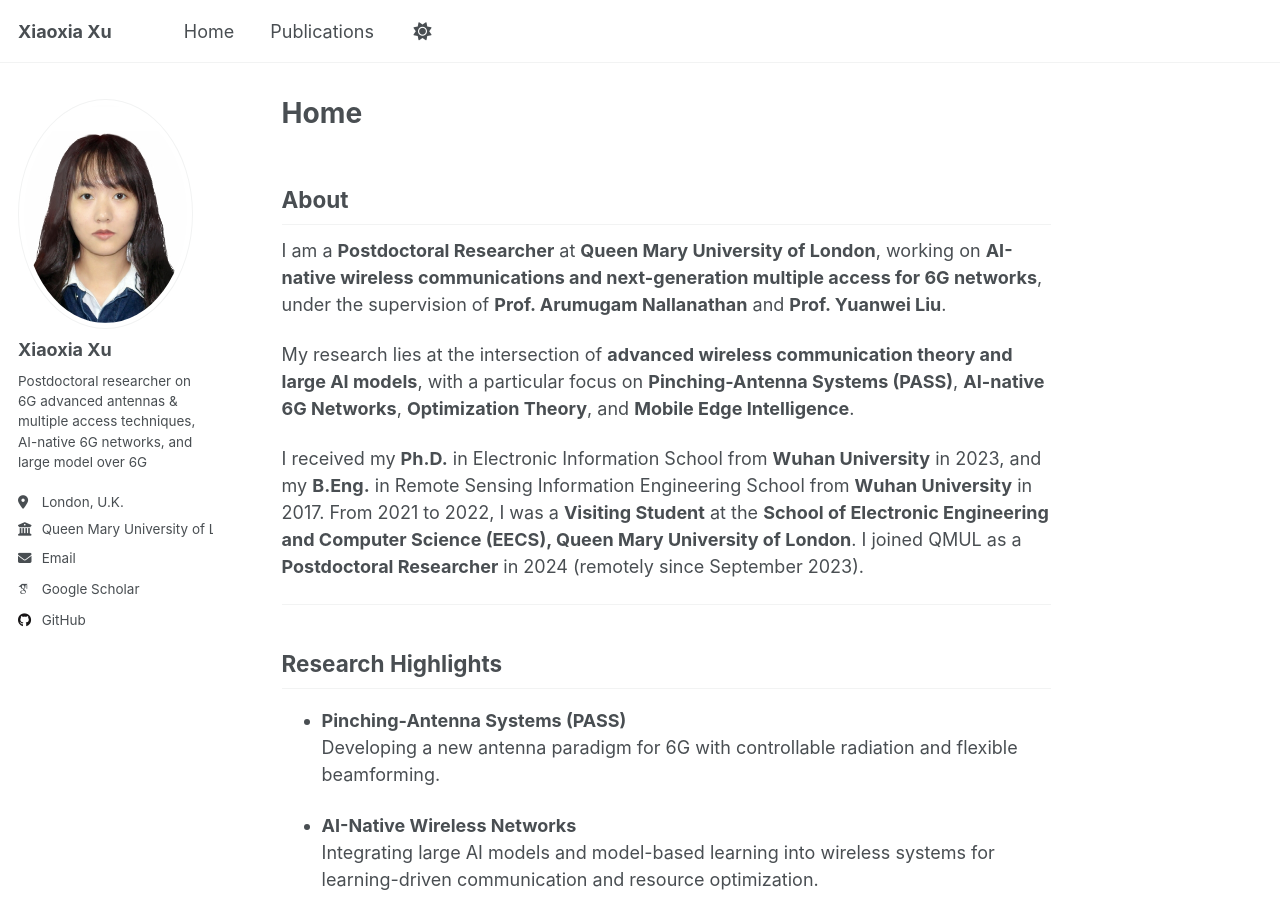
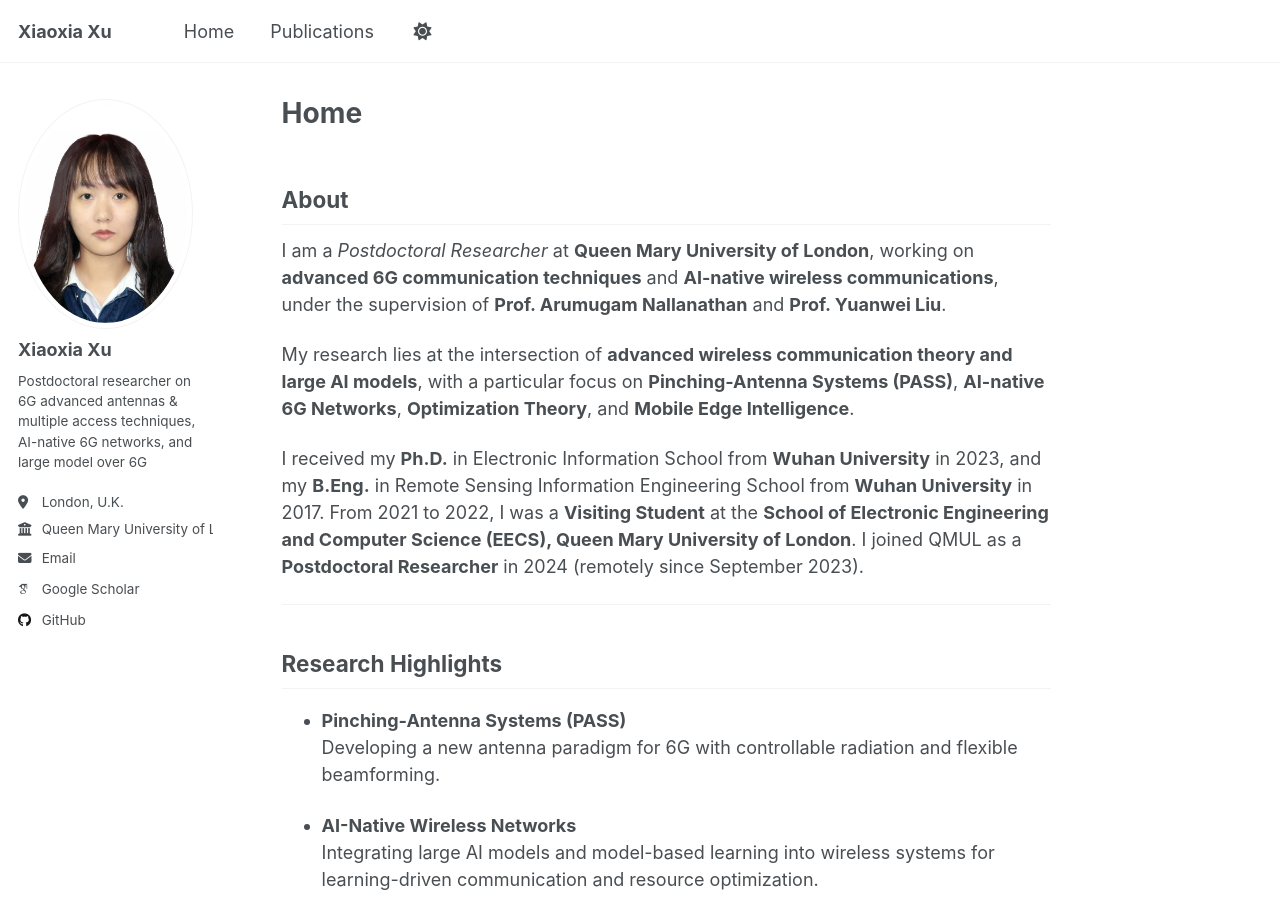
Before and after one commit to xiaoxiaxusummer/xiaoxiaxusummer.github.io, a Jekyll site: the page built from index.md, in a window 1280 px wide and 900 px high. Built offline with Jekyll 4.4.1, drawn with Linux system fonts in a browser that asks for light colours; some web fonts are replaced.

Commit message:
Update index.md

```diff
--- a/index.md
+++ b/index.md
@@ -7,7 +7,7 @@ author_profile: true
 
 ## About
 
-I am a **Postdoctoral Researcher** at **Queen Mary University of London**, working on **AI-native wireless communications and next-generation multiple access for 6G networks**, under the supervision of **Prof. Arumugam Nallanathan** and **Prof. Yuanwei Liu**.
+I am a *Postdoctoral Researcher* at **Queen Mary University of London**, working on **advanced 6G communication techniques** and **AI-native wireless communications**, under the supervision of **Prof. Arumugam Nallanathan** and **Prof. Yuanwei Liu**.
 
 My research lies at the intersection of **advanced wireless communication theory and large AI models**, with a particular focus on **Pinching-Antenna Systems (PASS)**, **AI-native 6G Networks**, **Optimization Theory**, and **Mobile Edge Intelligence**.
 
```
